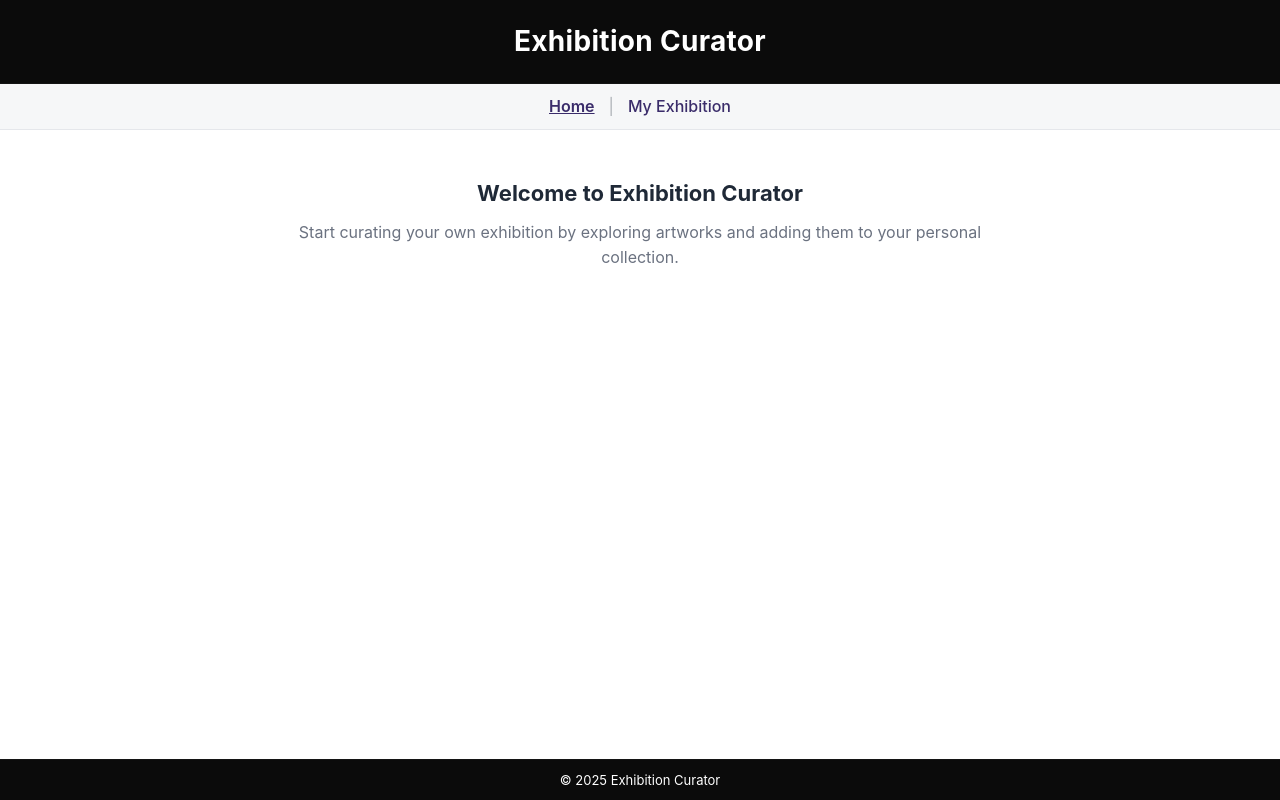
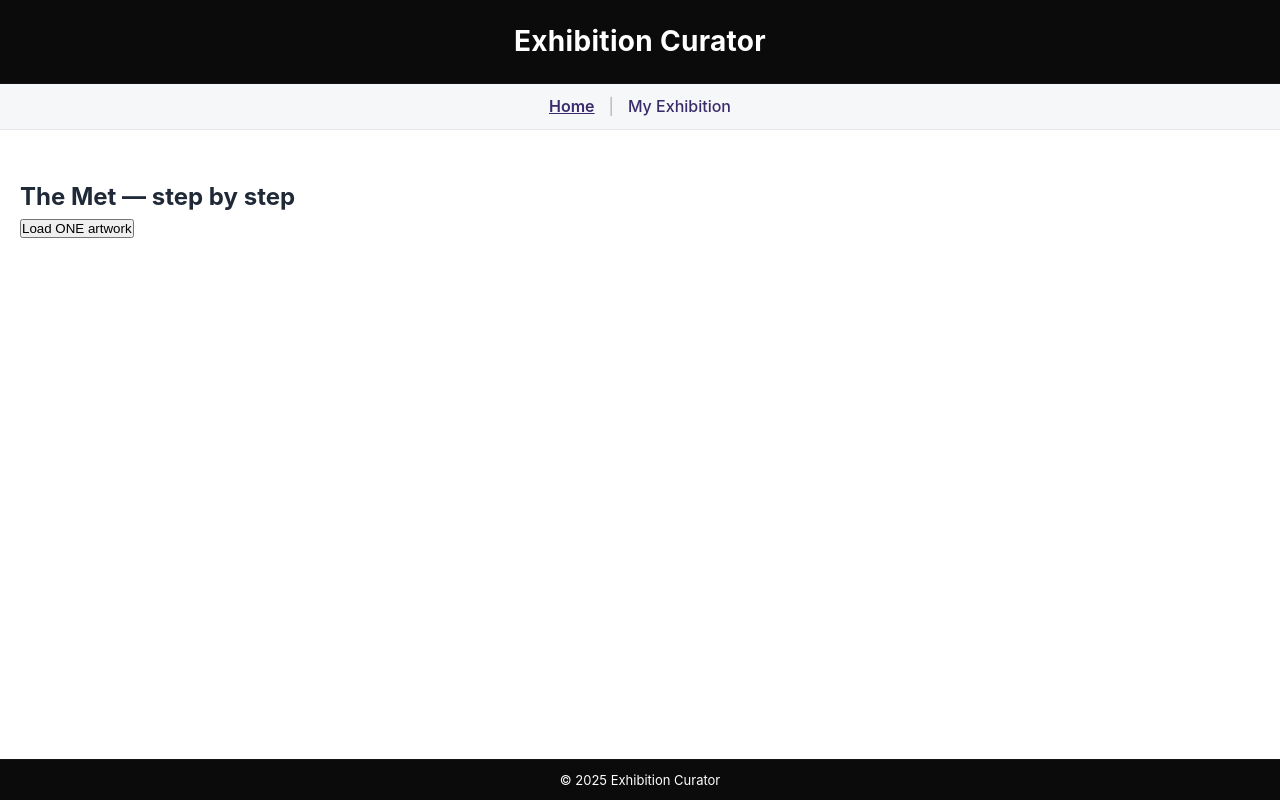
Before and after one commit to DeborahMR3/dmr-exhibition-curator, a React (Vite) app: page / in a window 1280 px wide. Built offline with nearby package versions, Linux system fonts and the light colour scheme.

Commit message:
created api files

```diff
--- /dev/null
+++ b/src/api/metApi.js
@@ -0,0 +1,29 @@
+const BASE = "https://collectionapi.metmuseum.org/public/collection/v1";
+
+// busca IDs de objetos por termo
+export function searchObjects(term) {
+  return fetch(`${BASE}/search?q=${encodeURIComponent(term)}&hasImages=true`)
+    .then((res) => {
+      if (!res.ok) {
+        return Promise.reject({
+          status: res.status,
+          msg: "Failed to fetch object IDs",
+        });
+      }
+      return res.json();
+    });
+}
+
+// busca detalhes de um objeto específico
+export function getObject(id) {
+  return fetch(`${BASE}/objects/${id}`)
+    .then((res) => {
+      if (!res.ok) {
+        return Promise.reject({
+          status: res.status,
+          msg: "Failed to fetch object details",
+        });
+      }
+      return res.json();
+    });
+}
--- a/src/pages/Home.jsx
+++ b/src/pages/Home.jsx
@@ -1,13 +1,70 @@
-import "../styling/Home.css";
+import { useState } from "react";
+import { searchObjects, getObject } from "../api/metApi.js";
 
 export default function Home() {
+  const [obj, setObj] = useState(null);
+  const [loading, setLoading] = useState(false);
+  const [error, setError] = useState("");
+
+  function handleLoadOne() {
+    setLoading(true);
+    setError("");
+    setObj(null);
+
+    searchObjects("portrait")
+      .then(function (data) {
+        const firstId = (data.objectIDs && data.objectIDs[0]) ? data.objectIDs[0] : null;
+
+        if (!firstId) {
+          setError("No results found.");
+          throw new Error("No IDs returned");
+        }
+
+        return getObject(firstId);
+      })
+      .then(function (details) {
+        setObj(details);
+      })
+      .catch(function (error) {
+        console.error(error);
+        setError("Request failed.");
+      })
+      .finally(function () {
+        setLoading(false);
+      });
+  }
+
   return (
-    <section className="home container">
-      <h2>Welcome to Exhibition Curator</h2>
-      <p>
-        Start curating your own exhibition by exploring artworks and adding them
-        to your personal collection.
-      </p>
+    <section style={{ padding: 20 }}>
+      <h2>The Met — step by step</h2>
+      <button onClick={handleLoadOne} disabled={loading}>
+        {loading ? "Loading..." : "Load ONE artwork"}
+      </button>
+
+      {error && <p style={{ color: "crimson" }}>{error}</p>}
+
+      {obj && (
+        <div>
+          <p><b>Title:</b> {obj.title || "Untitled"}</p>
+          <p><b>Artist:</b> {obj.artistDisplayName || "Unknown"}</p>
+        </div>
+      )}
     </section>
   );
 }
+
+
+
+// import "../styling/Home.css";
+
+// export default function Home() {
+//   return (
+//     <section className="home container">
+//       <h2>Welcome to Exhibition Curator</h2>
+//       <p>
+//         Start curating your own exhibition by exploring artworks and adding them
+//         to your personal collection.
+//       </p>
+//     </section>
+//   );
+// }
```
Also changed, not shown: src/api/aicApi.js (added).
